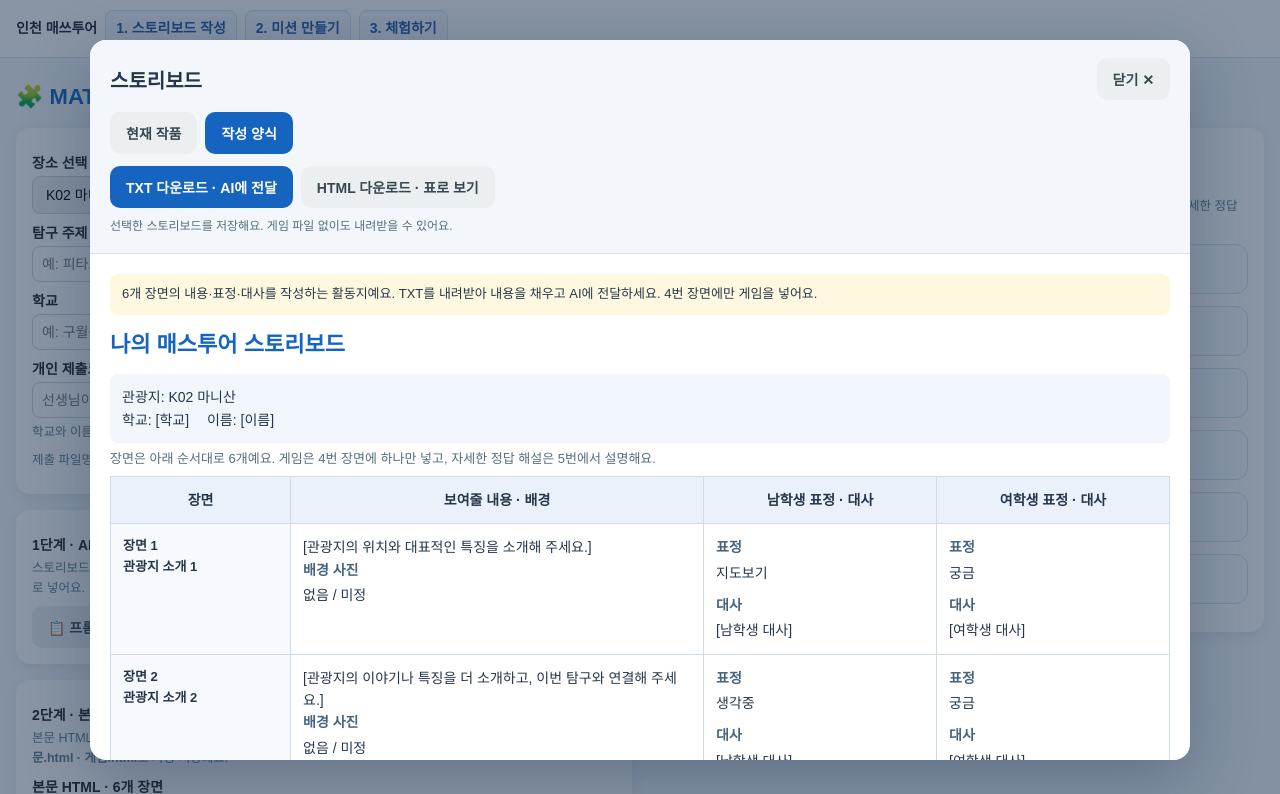
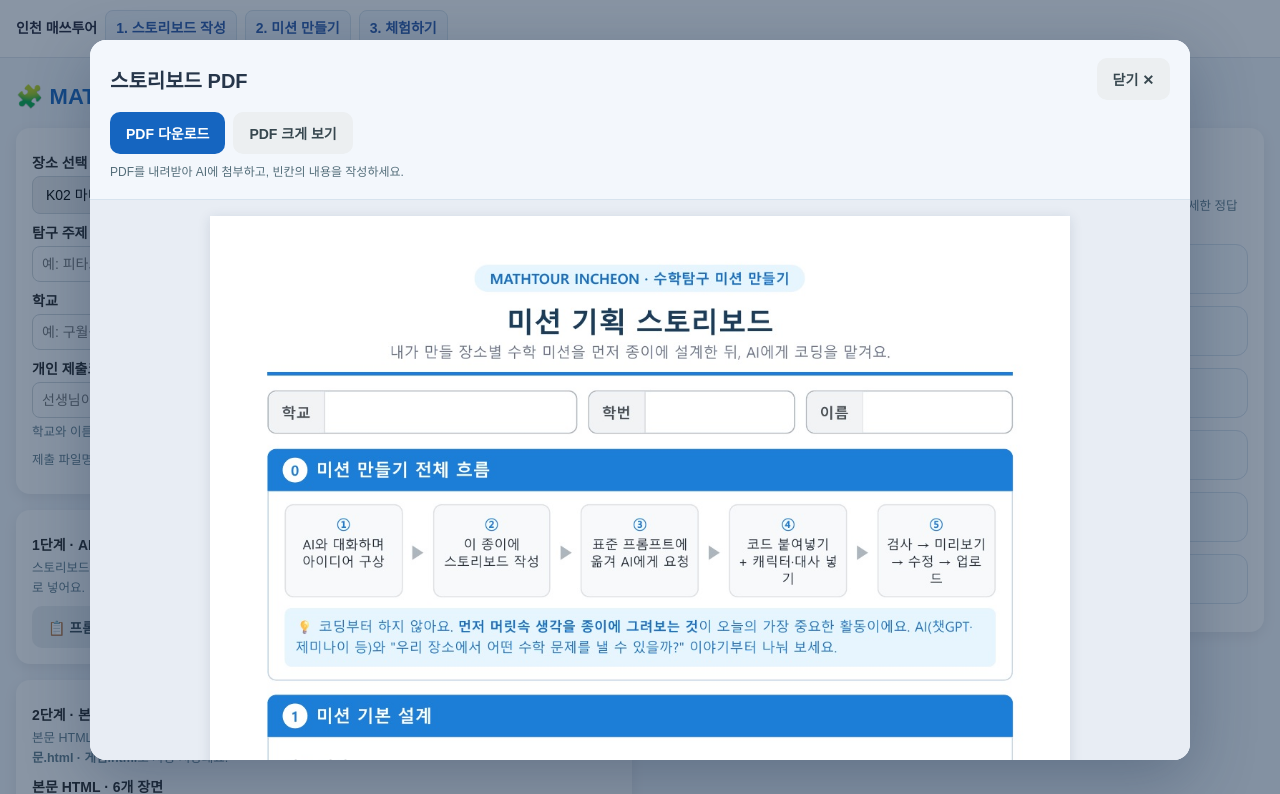
Before and after one commit to JSH1065/incheon-mathtour, a website: page docs/학생용_매스투어_제작기.html in a window 1280 px wide. Both pictures are taken after a click on the button "1. 스토리보드 작성". Shown: the top 794 px of the page. Drawn offline with Linux system fonts and the light colour scheme.

Commit message:
Show the original-style six-scene storyboard PDF with preview and download

```diff
--- a/docs/학생용_매스투어_제작기.html
+++ b/docs/학생용_매스투어_제작기.html
@@ -24,9 +24,11 @@
   .storyboard-heading { display:flex; justify-content:space-between; align-items:center; gap:12px; }
   .storyboard-heading h2 { margin:0; font-size:20px; }
   .storyboard-actions { display:flex; flex-wrap:wrap; gap:8px; margin-top:12px; }
-  .storyboard-mode[aria-pressed="true"] { background:#1565c0; color:white; }
-  .storyboard-scroll { overflow:auto; padding:20px; }
-  #storyboardNotice { margin:0 0 12px; padding:10px 12px; background:#fff8e1; border-radius:8px; font-size:13px; line-height:1.6; }
+  .storyboard-scroll { overflow:auto; padding:16px; min-height:0; background:#e8edf4; }
+  .storyboard-pdf-page { margin:0 auto 16px; max-width:860px; }
+  .storyboard-pdf-page img { display:block; width:100%; height:auto; background:white; box-shadow:0 2px 12px #162e4c20; }
+  .storyboard-pdf-page figcaption { padding:6px; text-align:center; color:#546e7a; font-size:12px; }
+  .storyboard-actions a { text-decoration:none; display:inline-flex; align-items:center; }
   #storyboardDownloadStatus { min-height:1.6em; margin:8px 0 0; font-size:12px; color:#546e7a; }
   .row { display:flex; gap:16px; flex-wrap:wrap; align-items:flex-start; }
   .col { flex:1; min-width:360px; }
@@ -327,18 +329,14 @@ document.addEventListener('DOMContentLoaded', () => {
 <dialog id="storyboardDialog" aria-labelledby="storyboardDialogTitle">
   <div class="storyboard-shell">
     <div class="storyboard-toolbar">
-      <div class="storyboard-heading"><h2 id="storyboardDialogTitle">스토리보드</h2><button type="button" class="btn btn-prompt" id="closeStoryboard" aria-label="스토리보드 창 닫기">닫기 ✕</button></div>
-      <div class="storyboard-actions" aria-label="스토리보드 선택">
-        <button type="button" class="btn btn-prompt storyboard-mode" id="showCurrentStoryboard" aria-pressed="true">현재 작품</button>
-        <button type="button" class="btn btn-prompt storyboard-mode" id="showStoryboardTemplate" aria-pressed="false">작성 양식</button>
+      <div class="storyboard-heading"><h2 id="storyboardDialogTitle">스토리보드 PDF</h2><button type="button" class="btn btn-prompt" id="closeStoryboard" aria-label="스토리보드 창 닫기">닫기 ✕</button></div>
+      <div class="storyboard-actions">
+        <a class="btn btn-storyboard" id="downloadStoryboardPdf" href="https://jsh1065.github.io/incheon-mathtour/worksheets/storyboard-six-scenes.pdf" download="매쓰투어_미션_기획_스토리보드_6장면.pdf">PDF 다운로드</a>
+        <a class="btn btn-prompt" id="openStoryboardPdf" href="https://jsh1065.github.io/incheon-mathtour/worksheets/storyboard-six-scenes.pdf" target="_blank" rel="noopener">PDF 크게 보기</a>
       </div>
-      <div class="storyboard-actions">
-        <button type="button" class="btn btn-storyboard" id="downloadStoryboardText" style="margin-left:0">TXT 다운로드 · AI에 전달</button>
-        <button type="button" class="btn btn-prompt" id="downloadStoryboardHtml">HTML 다운로드 · 표로 보기</button>
-      </div>
-      <p id="storyboardDownloadStatus" role="status">선택한 스토리보드를 저장해요. 게임 파일 없이도 내려받을 수 있어요.</p>
+      <p id="storyboardDownloadStatus" role="status">PDF를 내려받아 AI에 첨부하고, 빈칸의 내용을 작성하세요.</p>
     </div>
-    <div class="storyboard-scroll"><p id="storyboardNotice"></p><div id="storyboardContent"></div></div>
+    <div class="storyboard-scroll" id="storyboardPdfPages" aria-label="스토리보드 PDF 미리보기 · 3쪽"></div>
   </div>
 </dialog>
 
@@ -1375,67 +1373,61 @@ document.querySelector('.wrap').addEventListener('change', function (event) {
 <script>
 (function () {
   'use strict';
-  const core = window.MathTourStoryboard;
   const byId = id => document.getElementById(id);
   const dialog = byId('storyboardDialog');
-  let mode = 'current';
-  const style = document.createElement('style'); style.textContent = core.style; document.head.appendChild(style);
-  function metadata() {
-    const placeId = byId('placeId').value, school = byId('school').value.trim(), name = byId('sname').value.trim();
-    let submissionPrefix = '';
-    try { submissionPrefix = window.MathTourSubmission.prefix(placeId, school, name); } catch { /* Drafts may not yet have author details. */ }
-    return { placeId, placeName:PLACE_NAME[placeId], school, name, topic:byId('topic').value.trim(), submissionPrefix };
-  }
-  function plainContent(html) {
-    const doc = new DOMParser().parseFromString(html || '', 'text/html');
-    doc.querySelectorAll('script,style,template').forEach(el => el.remove());
-    doc.querySelectorAll('br').forEach(el => el.replaceWith('\n'));
-    doc.querySelectorAll('p,div,h1,h2,h3,li,article').forEach(el => el.append('\n'));
-    return doc.body.textContent.replace(/[ \t]+/g, ' ').replace(/\n\s*\n/g, '\n').trim();
-  }
-  function snapshot() {
-    const meta = metadata();
-    if (mode === 'template') return core.template(meta);
-    const project = window.buildProjectSubmission();
-    const games = new Map(project.games.map(game => [game.number, game]));
-    return { ...meta, scenes:scenes.map(scene => {
-      const source = scene.gameNumber ? games.get(scene.gameNumber)?.html || '' : scene.outer;
-      return { ...scene, screenText:scene.gameNumber ? scene.gamePlan || '[게임의 문제와 목표를 3단계에서 작성해 주세요.]' : plainContent(source), pictures:[1,2,3].filter(n => source.includes('IMG' + n)) };
-    }), pictures:project.pictures.map(pic => ({ number:pic.number, source:pic.source })) };
-  }
-  function render() {
-    const board = snapshot();
-    byId('showCurrentStoryboard').setAttribute('aria-pressed', String(mode === 'current'));
-    byId('showStoryboardTemplate').setAttribute('aria-pressed', String(mode === 'template'));
-    byId('storyboardContent').innerHTML = core.bodyHtml(board);
-    byId('downloadStoryboardText').disabled = byId('downloadStoryboardHtml').disabled = !board.scenes.length;
-    byId('storyboardNotice').textContent = mode === 'template' ? '6개 장면의 내용·표정·대사를 작성하는 활동지예요. TXT를 내려받아 내용을 채우고 AI에 전달하세요. 4번 장면에만 게임을 넣어요.' :
-      '현재 본문과 3단계에서 수정한 표정·대사·게임 기획을 표시해요. 본문 코드를 고쳤다면 먼저 장면 불러오기를 눌러 주세요.';
-    byId('storyboardDownloadStatus').textContent = '선택한 스토리보드를 저장해요. 게임 파일 없이도 내려받을 수 있어요.';
+  const base = window.MATHTOUR_CONFIG?.siteBase || location.href;
+  const pdf = new URL('./worksheets/storyboard-six-scenes.pdf?v=20261029', base).href;
+  const download = byId('downloadStoryboardPdf');
+  byId('openStoryboardPdf').href = download.href = pdf;
+  let rendered = false;
+  function renderPages() {
+    if (rendered) return;
+    rendered = true;
+    for (let page = 1; page <= 3; page++) {
+      const figure = document.createElement('figure');
+      figure.className = 'storyboard-pdf-page';
+      const image = document.createElement('img');
+      image.src = new URL('./worksheets/storyboard-page-' + page + '.jpg?v=20261029', base).href;
+      image.alt = '스토리보드 PDF ' + page + '쪽: ' + ['미션 기본 설계', '6개 장면 설계와 캐릭터 표정', '올리기 전 점검'][page - 1];
+      image.width = 1202; image.height = 1700;
+      image.loading = page === 1 ? 'eager' : 'lazy';
+      const caption = document.createElement('figcaption');
+      caption.textContent = page + ' / 3';
+      image.addEventListener('error', () => {
+        image.hidden = true;
+        caption.textContent = page + '쪽 미리보기를 불러오지 못했어요. 위의 PDF 크게 보기를 눌러 주세요.';
+      });
+      figure.append(image, caption); byId('storyboardPdfPages').appendChild(figure);
+    }
   }
   function openStoryboard() {
     if (dialog.open) return;
-    mode = scenes.length ? 'current' : 'template'; render(); dialog.showModal(); byId('closeStoryboard').focus();
+    renderPages(); dialog.showModal(); byId('closeStoryboard').focus();
   }
   byId('openStoryboard').addEventListener('click', openStoryboard);
   function openLinkedStoryboard() { if (location.hash === '#storyboard') openStoryboard(); }
   document.addEventListener('DOMContentLoaded', openLinkedStoryboard);
   window.addEventListener('hashchange', openLinkedStoryboard);
   byId('closeStoryboard').addEventListener('click', () => dialog.close());
-  byId('showCurrentStoryboard').addEventListener('click', () => { mode = 'current'; render(); });
-  byId('showStoryboardTemplate').addEventListener('click', () => { mode = 'template'; render(); });
-  function download(format) {
-    const board = snapshot();
-    if (!board.scenes.length) return;
-    const filename = (board.submissionPrefix || board.placeId) + '_스토리보드' + (board.template ? '_작성양식' : '') + '.' + format;
-    const blob = new Blob(['\ufeff', format === 'txt' ? core.toText(board) : core.toHtml(board)], { type:(format === 'txt' ? 'text/plain' : 'text/html') + ';charset=utf-8' });
-    const url = URL.createObjectURL(blob), link = document.createElement('a');
-    link.href = url; link.download = filename; document.body.appendChild(link); link.click(); link.remove();
-    setTimeout(() => URL.revokeObjectURL(url), 60000);
-    byId('storyboardDownloadStatus').textContent = filename + ' 다운로드를 요청했어요.';
-  }
-  byId('downloadStoryboardText').addEventListener('click', () => download('txt'));
-  byId('downloadStoryboardHtml').addEventListener('click', () => download('html'));
+  download.addEventListener('click', async event => {
+    // Website downloads are same-origin. Offline makers use a blob URL instead.
+    if (location.protocol !== 'file:') return;
+    event.preventDefault();
+    const status = byId('storyboardDownloadStatus');
+    status.textContent = 'PDF를 내려받고 있어요.';
+    try {
+      const response = await fetch(pdf);
+      if (!response.ok) throw new Error('PDF unavailable');
+      const url = URL.createObjectURL(await response.blob());
+      const link = document.createElement('a');
+      link.href = url; link.download = download.download;
+      document.body.appendChild(link); link.click(); link.remove();
+      setTimeout(() => URL.revokeObjectURL(url), 60000);
+      status.textContent = '내려받은 PDF를 AI에 첨부하고, 빈칸의 내용을 작성하세요.';
+    } catch {
+      status.textContent = '다운로드가 안 되면 PDF 크게 보기를 눌러 저장해 주세요.';
+    }
+  });
 })();
 
 </script>
```
Also changed, not shown: docs/make.html (+12 -14 lines), docs/storyboard-panel.js (+44 -50 lines), docs/worksheets/storyboard-page-1.jpg (added), docs/worksheets/storyboard-page-2.jpg (added), docs/worksheets/storyboard-page-3.jpg (added), 1 other file.
